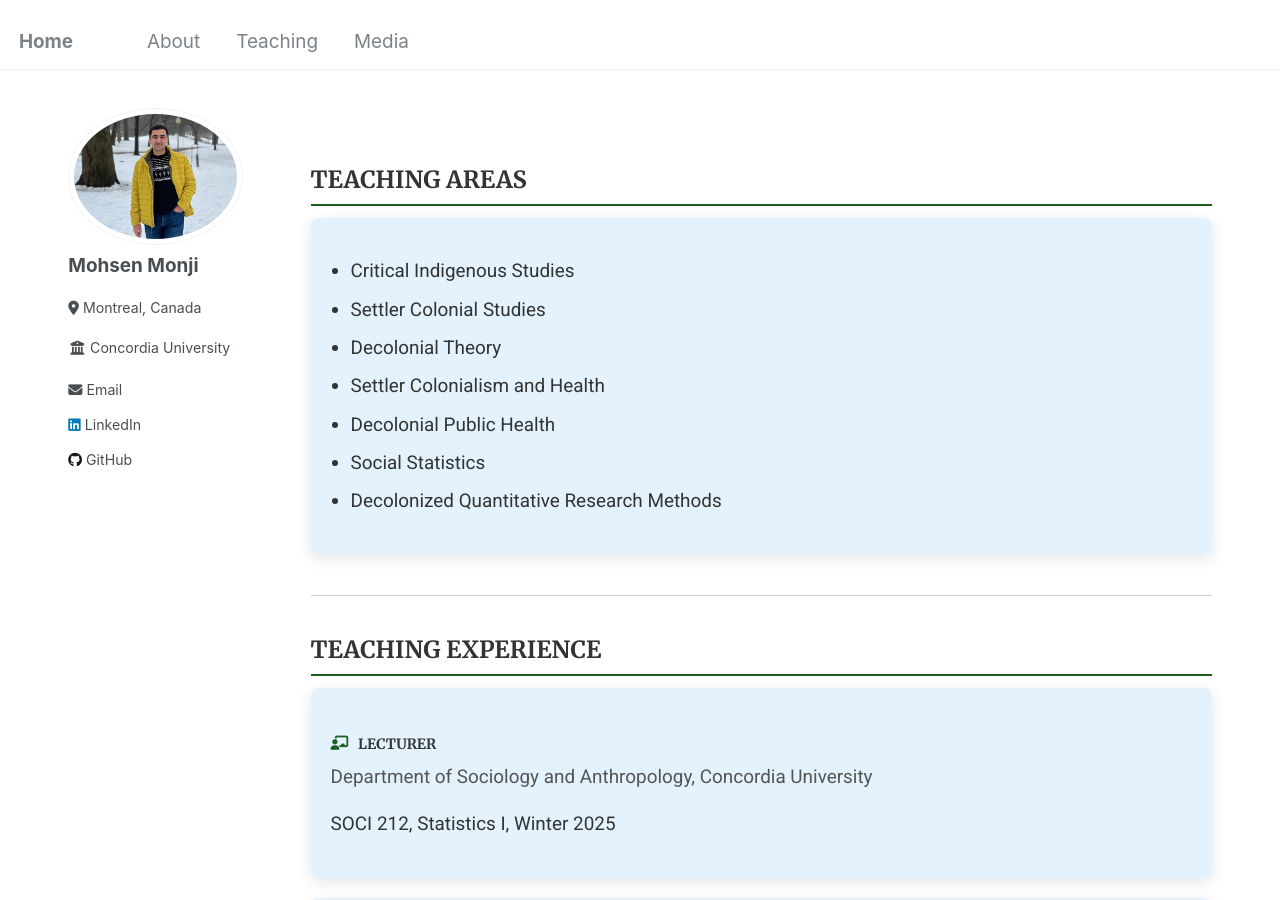
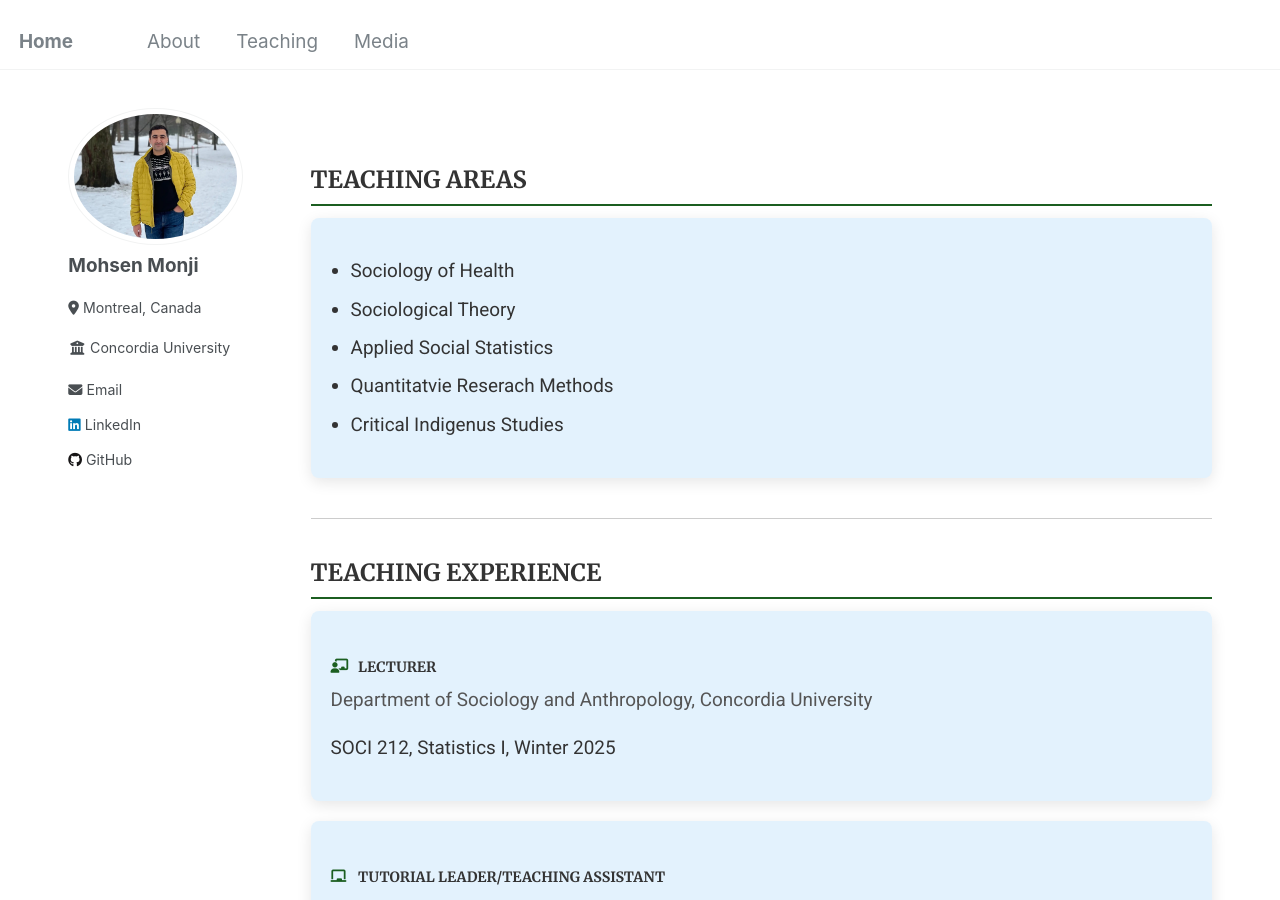
Before and after one commit to Mohsnmonji/mohsnmonji.github.io, a Jekyll site: the page built from _pages/teaching.md, in a window 1280 px wide and 900 px high. Built offline with Jekyll 4.4.1, drawn with Linux system fonts in a browser that asks for light colours.

Commit message:
Update teaching.md

```diff
--- a/_pages/teaching.md
+++ b/_pages/teaching.md
@@ -65,13 +65,11 @@ author_profile: true
   <h2>TEACHING AREAS</h2>
   <div class="teaching-card">
     <ul class="teaching-list" style="list-style-type: disc; padding-left: 20px;">
-      <li>Critical Indigenous Studies</li>
-      <li>Settler Colonial Studies</li>
-      <li>Decolonial Theory</li>
-      <li>Settler Colonialism and Health</li>
-      <li>Decolonial Public Health</li>
-      <li>Social Statistics</li>
-      <li>Decolonized Quantitative Research Methods</li>
+      <li>Sociology of Health</li>
+      <li>Sociological Theory</li>
+      <li>Applied Social Statistics</li>
+      <li>Quantitatvie Reserach Methods</li>
+      <li>Critical Indigenus Studies</li>
     </ul>
   </div>
 </div>
```
